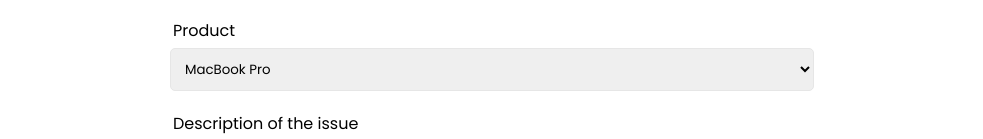
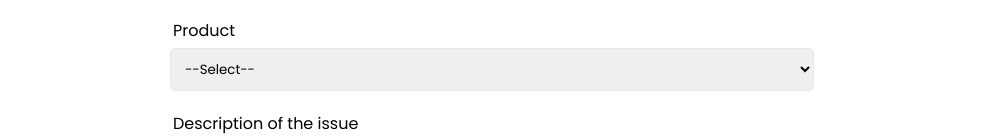
Before and after one commit to working1153/support-desk, a React (Create React App) app in the folder frontend/: page /new-ticket in a window 1280 px wide. Shown: the part 560-699 px from the top of the page, without its empty margins (148-1131 px from the left). Built offline with nearby package versions, Linux system fonts and the light colour scheme; sample sign-in values are in the browser's storage.

Commit message:
little fix option

```diff
--- a/frontend/src/pages/NewTicket.jsx
+++ b/frontend/src/pages/NewTicket.jsx
@@ -62,7 +62,8 @@
           <div className="form-group">
             <label htmlFor="product">Product</label>
             <select name="product" id="product" value={product} onChange={(e)=>setProduct(e.target.value)}>
-
+              <option value="">--Select--</option>
+              <option value="iPhone">iPhone</option>
               <option value="MacBook Pro">MacBook Pro</option>
               <option value="iMac">iMac</option>
               <option value="iPad">iPad</option>
```
